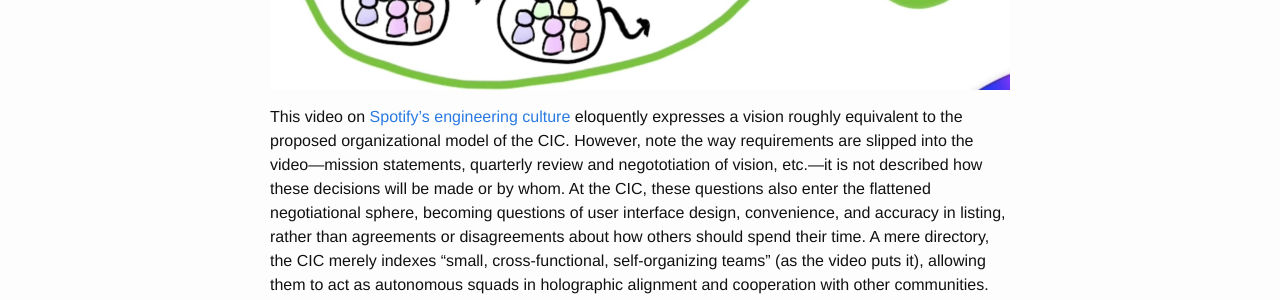
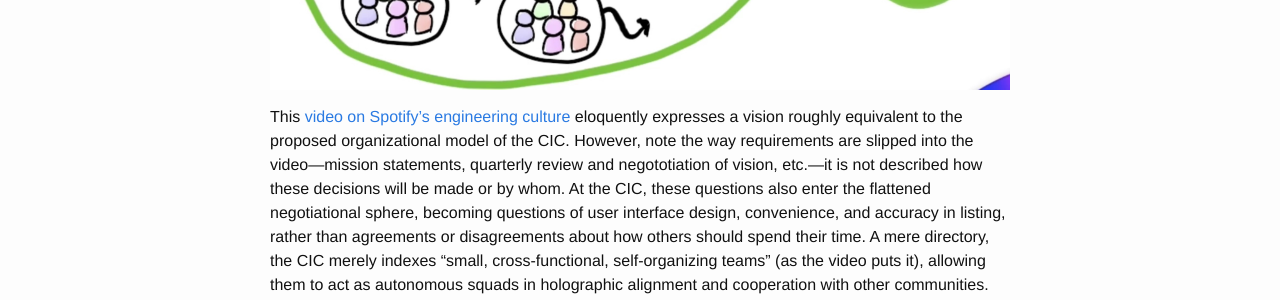
Before and after one commit to coalition-of-invisible-colleges/cic.github.io, a Jekyll site: the page built from _posts/2016-11-13-play-nice-with-autonomous-squads.md, in a window 1280 px wide. Shown: the part 573-873 px from the top of the page. Built offline with Jekyll 4.4.1, drawn with Linux system fonts in a browser that asks for light colours.

Commit message:
Expanded link to cover more words

```diff
--- a/_posts/2016-11-13-play-nice-with-autonomous-squads.md
+++ b/_posts/2016-11-13-play-nice-with-autonomous-squads.md
@@ -6,4 +6,4 @@ categories: cic blog
 ---
 ![spotify engineering culture video diagram screenshot]({{site.url}}/assets/spotify_organization.jpg)
 
-This video on [Spotify's engineering culture](https://labs.spotify.com/2014/03/27/spotify-engineering-culture-part-1/) eloquently expresses a vision roughly equivalent to the proposed organizational model of the CIC. However, note the way requirements are slipped into the video—mission statements, quarterly review and negototiation of vision, etc.—it is not described how these decisions will be made or by whom. At the CIC, these questions also enter the flattened negotiational sphere, becoming questions of user interface design, convenience, and accuracy in listing, rather than agreements or disagreements about how others should spend their time. A mere directory, the CIC merely indexes "small, cross-functional, self-organizing teams" (as the video puts it), allowing them to act as autonomous squads in holographic alignment and cooperation with other communities.
+This [video on Spotify's engineering culture](https://labs.spotify.com/2014/03/27/spotify-engineering-culture-part-1/) eloquently expresses a vision roughly equivalent to the proposed organizational model of the CIC. However, note the way requirements are slipped into the video—mission statements, quarterly review and negototiation of vision, etc.—it is not described how these decisions will be made or by whom. At the CIC, these questions also enter the flattened negotiational sphere, becoming questions of user interface design, convenience, and accuracy in listing, rather than agreements or disagreements about how others should spend their time. A mere directory, the CIC merely indexes "small, cross-functional, self-organizing teams" (as the video puts it), allowing them to act as autonomous squads in holographic alignment and cooperation with other communities.
```
